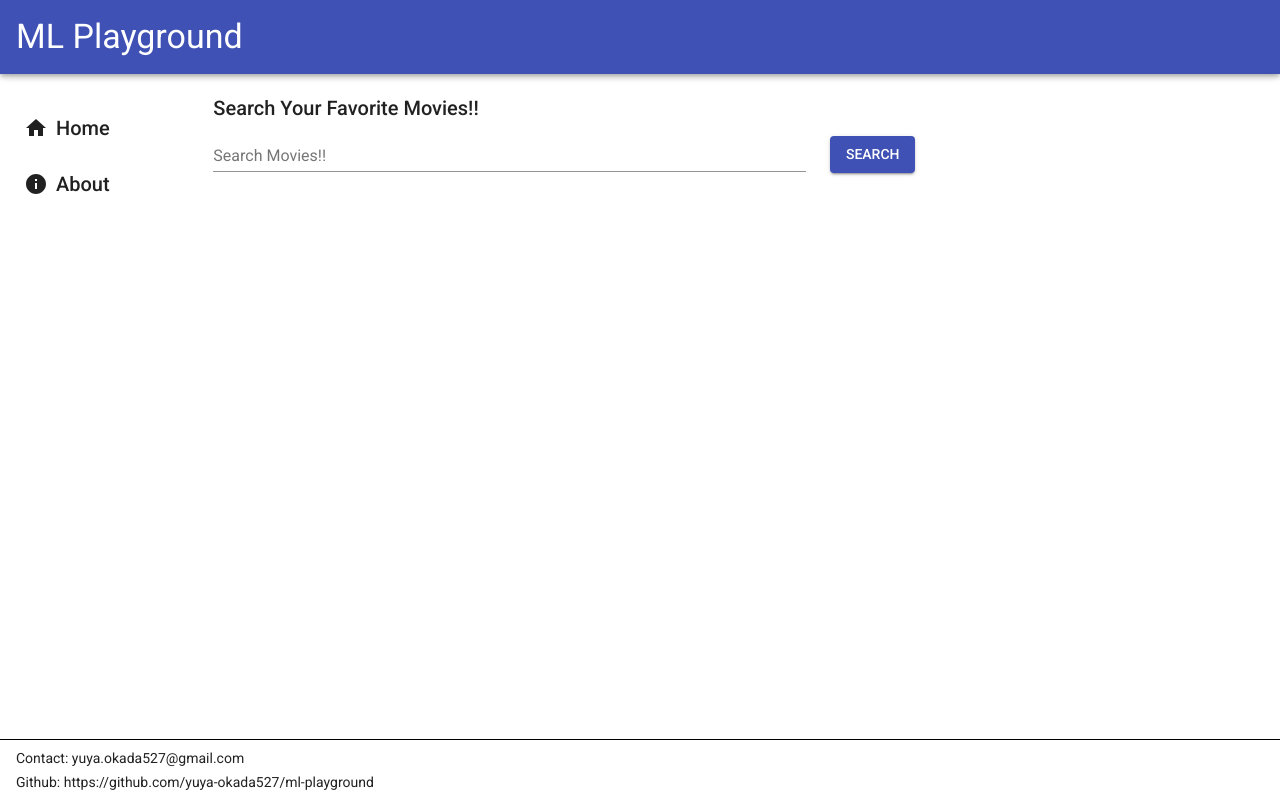
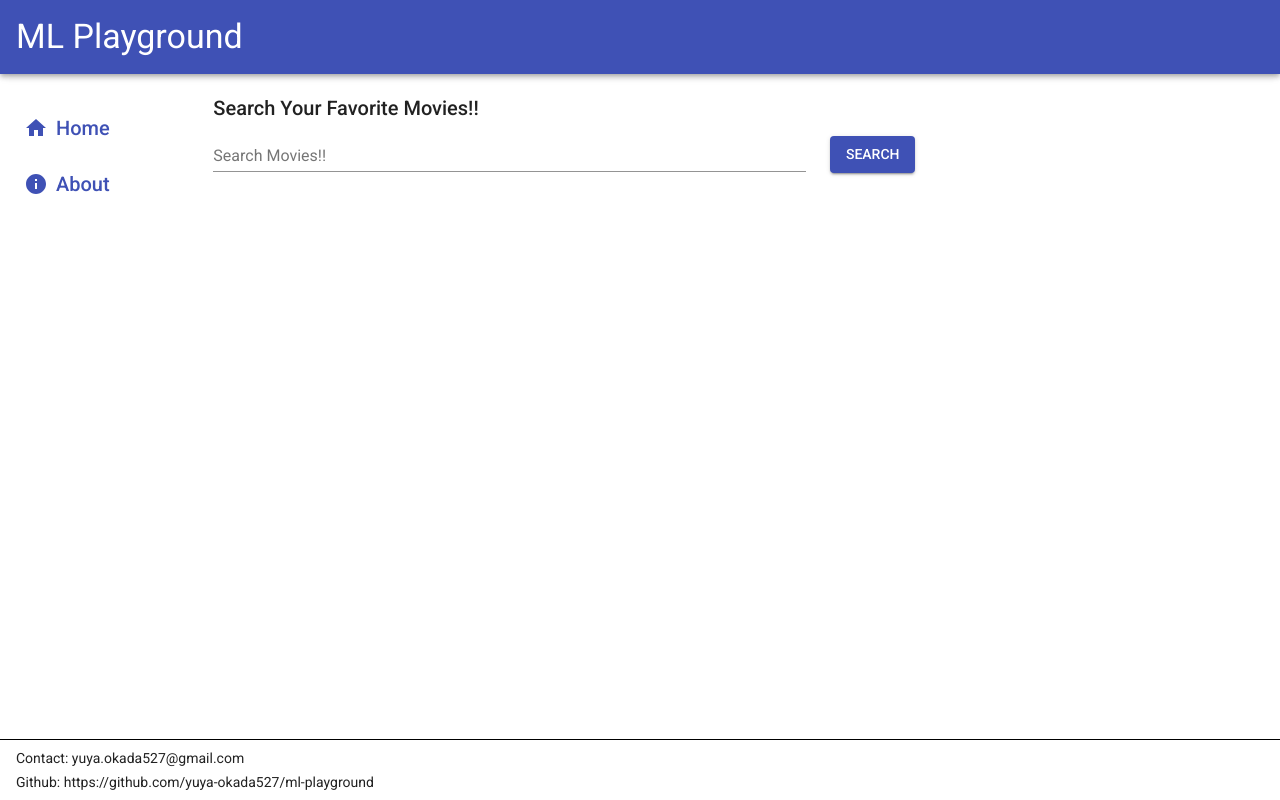
Before and after one commit to yuya-okada527/ml-playground, a Next.js app in the folder fe/: page / in a window 1280 px wide. Built offline with nearby package versions, Linux system fonts and the light colour scheme; no server answers.

Commit message:
modify side bar design

```diff
--- a/fe/src/components/SearchResultList.tsx
+++ b/fe/src/components/SearchResultList.tsx
@@ -34,7 +34,7 @@ const useStyles = makeStyles((theme: Theme) =>
     },
     searchResultItemPaper: {
       width: "100%",
-      transition: "0.3s",
+      transition: "0.2s",
       "&:hover": {
         backgroundColor: "#eee",
         opacity: 0.8,
--- a/fe/src/components/SideBar.tsx
+++ b/fe/src/components/SideBar.tsx
@@ -14,6 +14,14 @@ import React from "react";
 
 const useStyles = makeStyles((theme: Theme) =>
   createStyles({
+    sideBarItem: {
+      color: theme.palette.primary.main,
+      cursor: "pointer",
+      borderRadius: "5px",
+      "&:hover": {
+        backgroundColor: "#eee",
+      },
+    },
     sidebarIcon: {
       margin: theme.spacing(1),
     },
@@ -32,7 +40,7 @@ const SideBar: React.FC = () => {
     <List>
       <ListItem>
         <Link href="/">
-          <Grid container>
+          <Grid container className={classes.sideBarItem}>
             <HomeIcon className={classes.sidebarIcon} />
             <Typography className={classes.sidebarText} variant="h6">
               Home
@@ -42,7 +50,7 @@ const SideBar: React.FC = () => {
       </ListItem>
       <ListItem>
         <Link href="/about">
-          <Grid container>
+          <Grid container className={classes.sideBarItem}>
             <InfoIcon className={classes.sidebarIcon} />
             <Typography className={classes.sidebarText} variant="h6">
               About
```
